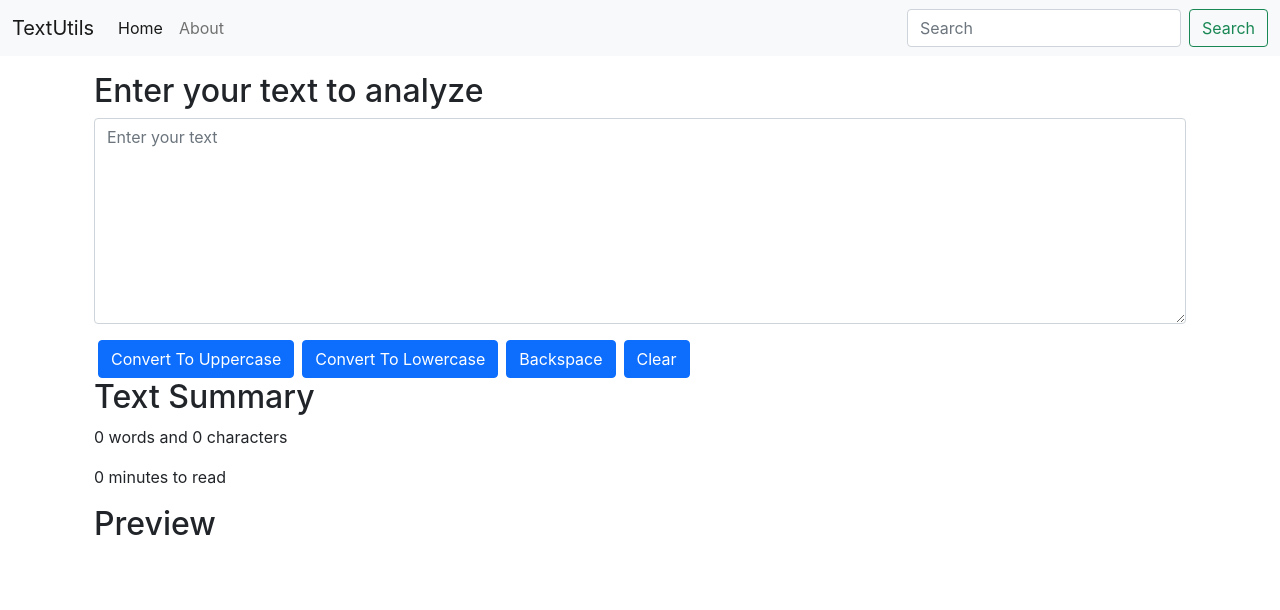
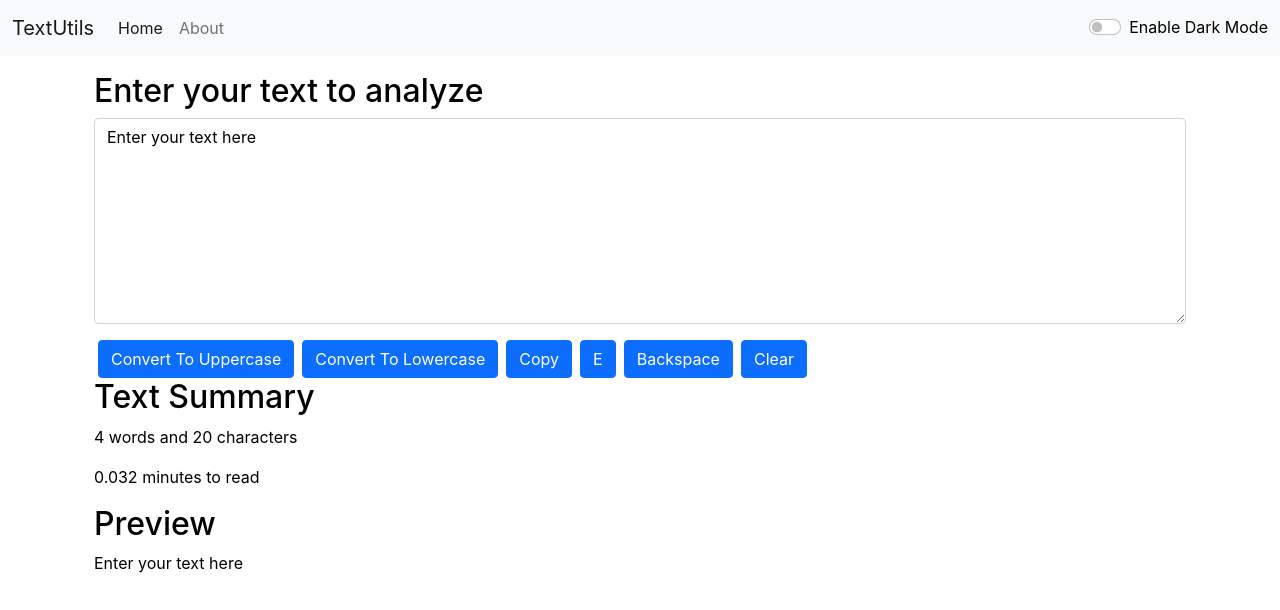
Before and after one commit to Amal221200/react-text-utils, a React (Create React App) app: page / in a window 1280 px wide. Shown: the top 610 px of the page. Built offline with nearby package versions, Linux system fonts and the light colour scheme.

Commit message:
Dark Mode and Alert

```diff
--- a/src/App.js
+++ b/src/App.js
@@ -1,15 +1,46 @@
 
+import { useState } from "react";
+import Alert from "./components/Alert";
 import Navbar from "./components/Navbar";
 import TextForm from "./components/TextForm";
 
 
 
 function App() {
+  const [mode, setMode] = useState('light');
+  const [alert, setAlert] = useState(null);
+
+  const toggleMode = () =>{
+    if(mode === 'light'){
+      setMode('dark');
+      document.body.style.backgroundColor = '#042743';
+      showAlert('Enabled Dark mode', 'success')
+    }else{
+      setMode('light');
+      document.body.style.backgroundColor = 'white';
+      showAlert('Enabled Light mode', 'success')
+    }
+  }
+
+  const showAlert = (message, type) =>{
+    setAlert({
+      message: message,
+      type: type
+    });
+
+    setTimeout(() =>{
+      setAlert(null);
+    }, 2000)
+  }
+
+
   return (
     <>
-    <Navbar title="TextUtils" />
+    <Navbar title="TextUtils" showSearchBox={false} mode={mode} toggleMode={toggleMode} />
+    <Alert alert={alert} />
     <div className="container my-3">
-      <TextForm heading="Enter your text to analyze" />
+      <TextForm heading="Enter your text to analyze" mode={mode} showAlert={showAlert} />
+      {/* <About /> */}
     </div>
     </>
   );
--- /dev/null
+++ b/src/components/Alert.js
@@ -0,0 +1,15 @@
+// import React from 'react';
+
+const Alert = ({ alert }) => {
+    const capitalize = (word)=>{
+        let lower = word.toLowerCase();
+        return lower.charAt(0).toUpperCase() + lower.slice(1);
+    }
+
+    return (
+      alert &&  <div className={`alert alert-${alert.type} alert-dismissible fade show`} role="alert">
+            <strong>{capitalize(alert.type)}</strong> {alert.message}
+        </div>);
+};
+
+export default Alert;
--- a/src/components/Navbar.js
+++ b/src/components/Navbar.js
@@ -1,11 +1,11 @@
 import PropTypes from 'prop-types';
 
 
-const Navbar = ({ title, aboutText }) => {
+const Navbar = (props) => {
   return (
-    <nav className="navbar navbar-expand-lg navbar-light bg-light">
+    <nav className={`navbar navbar-expand-lg navbar-${props.mode === 'light'? 'light': 'dark'} bg-${props.mode === 'light'? 'light': 'dark'}`}>
       <div className="container-fluid">
-      <a className="navbar-brand" href="#">{title}</a>
+        <a className="navbar-brand" href="#">{props.title}</a>
         <button className="navbar-toggler" type="button" data-bs-toggle="collapse" data-bs-target="#navbarSupportedContent" aria-controls="navbarSupportedContent" aria-expanded="false" aria-label="Toggle navigation">
           <span className="navbar-toggler-icon"></span>
         </button>
@@ -15,13 +15,17 @@ const Navbar = ({ title, aboutText }) => {
               <a className="nav-link active" aria-current="page" href="#">Home</a>
             </li>
             <li className="nav-item">
-            <a className="nav-link" href="#">{aboutText}</a>
+              <a className="nav-link" href="#">{props.aboutText}</a>
             </li>
           </ul>
-        <form className="d-flex">
+          {props.showSearchBox ? <form className="d-flex">
             <input className="form-control me-2" type="search" placeholder="Search" aria-label="Search" />
             <button className="btn btn-outline-success" type="submit">Search</button>
-        </form>
+          </form> : ""}
+          <div className="form-check form-switch">
+            <input className="form-check-input" type="checkbox" role="switch" onClick={props.toggleMode} id="flexSwitchCheckDefault" />
+            <label className="form-check-label" style={{color:`${props.mode==='light'?'black':'white'}`}} htmlFor="flexSwitchCheckDefault">{props.mode==='light' ? 'Enable': 'Disable'} Dark Mode</label>
+          </div>
         </div>
       </div>
     </nav>
--- a/src/components/TextForm.js
+++ b/src/components/TextForm.js
@@ -1,64 +1,80 @@
 import React, { useState } from 'react';
 
-const TextForm = ({ heading }) => {
+const TextForm = ({ heading, mode, showAlert }) => {
 
-    const [text, setText] = useState("");
+    const [text, setText] = useState("Enter your text here");
 
-    const handleOnClick = (e)=>{
-        setText(e.target.value)
+    const handleOnClick = (e) => {
+        setText(e.target.value);
     }
 
-    const handleUpClick = () =>{
+    const handleUpClick = () => {
         let newText = text.toUpperCase();
         setText(newText);
+        // showAlert('')
     }
 
-    const handleLoClick = () =>{
+    const handleLoClick = () => {
         let newText = text.toLowerCase();
         setText(newText);
     }
 
-    // let str = "Hello ";
+    const handleCopy = () => {
+        let text = document.getElementById('myBox');
+        text.select();
+        navigator.clipboard.writeText(text.value);
+        showAlert('Text Copied', 'success');
+    }
 
-    // console.log(str.lastIndexOf(""))
-    const numberOfWords = (text) =>{
+    const handleExtraSpaces = () => {
+        const newText = text.split(/[ ]+/)
+        setText(newText.join(" "))
+    }
+
+    const backSpace = () => {
+        const newText = text.slice(0, text.length - 1)
+        setText(newText);
+    }
+
+    const numberOfWords = (text) => {
         let number = 0;
 
-        if(text === ""){
+        if (text === "") {
             number = 0;
-        }else if(text.lastIndexOf(" ") === (text.length - 1)){
+        } else if (text.lastIndexOf(" ") === (text.length - 1)) {
             number = text.split(" ").length - 1;
-        }else{
+        } else {
             number = text.split(" ").length;
         }
 
         return number;
     }
 
-    const backSpace = () =>{
-        const newText = text.slice(0, text.length - 1)
-        setText(newText);
+    const textStyle = {
+        backgroundColor: `${mode === 'light' ? 'white' : 'grey'}`, color: `${mode === 'light' ? 'black' : 'white'}`,
     }
 
 
     return (
         <>
-    <div className='container'>
+            <div className='container' style={{ color: `${mode === 'light' ? 'black' : 'white'}` }}>
                 <h2>{heading}</h2>
                 <div className="mb-3">
-            <textarea className="form-control" placeholder="Enter your text" value={text} onChange={handleOnClick} id="floatingTextarea" rows="8"></textarea>
+                    <textarea className="form-control" style={textStyle} placeholder="Enter your text" value={text} onChange={handleOnClick} id="myBox" rows="8"></textarea>
                 </div>
                 <button className="btn btn-primary mx-1" onClick={handleUpClick}>Convert To Uppercase</button>
                 <button className="btn btn-primary mx-1" onClick={handleLoClick}>Convert To Lowercase</button>
+                <button className="btn btn-primary mx-1" onClick={handleCopy}>Copy</button>
+                <button className="btn btn-primary mx-1" onClick={handleExtraSpaces}>E</button>
                 <button className="btn btn-primary mx-1" onClick={backSpace}>Backspace</button>
                 <button className="btn btn-primary mx-1" onClick={() => setText("")}>Clear</button>
             </div>
-    <div className="container">
+            <div className="container" style={{ color: `${mode === 'light' ? 'black' : 'white'}` }}>
                 <h2>Text Summary</h2>
                 <p>{numberOfWords(text)} words and {text.length} characters</p>
                 <p>{0.008 * (numberOfWords(text))} minutes to read</p>
                 <h2>Preview</h2>
-        <p>{text}</p>
+                <p>{text.length > 0 ? text : "Enter your text"}</p>
             </div>
         </>
     );
```
Also changed, not shown: src/components/About.js (added, +49 -0 lines). Lines whose indentation alone changed are shown as unchanged.
